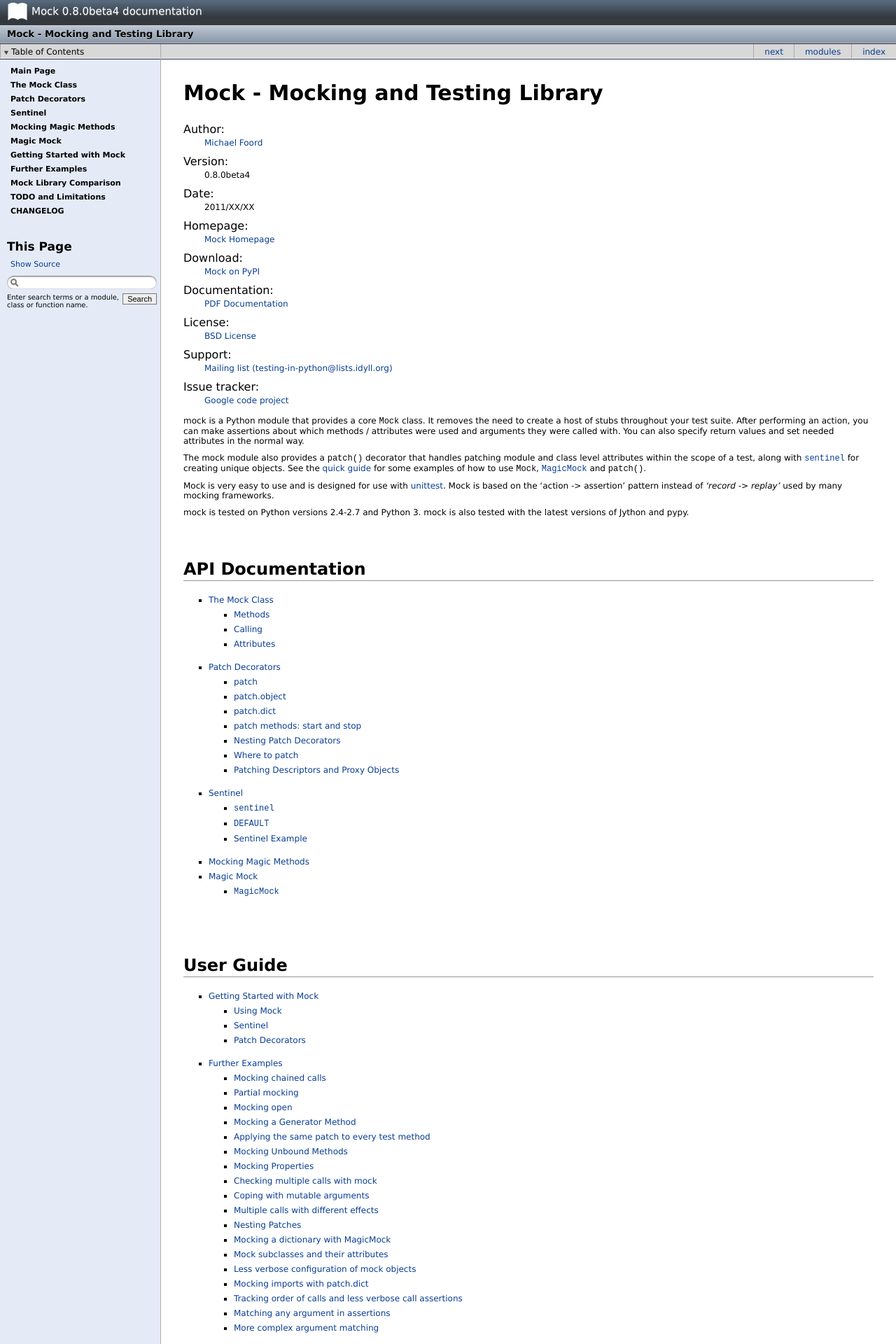
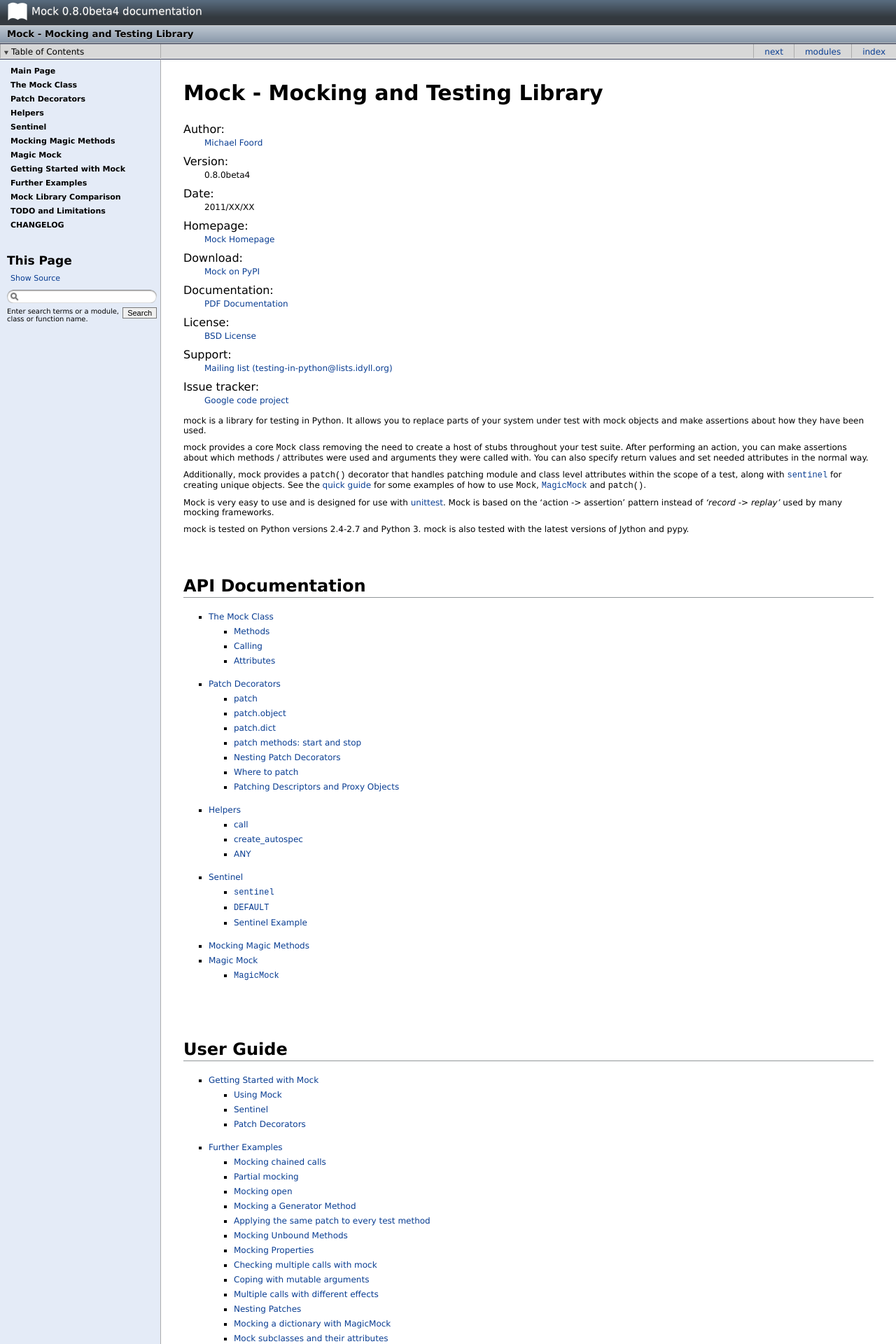
Before and after one commit to testing-cabal/mock, a Sphinx documentation site: the page built from docs/index.txt, in a window 1280 px wide. Shown: the top 1920 px of the page at 70% size. Built offline with Sphinx 7.4.7, drawn with Linux system fonts in a browser that asks for light colours; pages that are not in the unit, such as notebooks, are missing from menus; some of the changed text lies outside the part shown.

Commit message:
Documentation update and failing test for create_autospec

```diff
--- /dev/null
+++ b/docs/helpers.txt
@@ -0,0 +1,22 @@
+=========
+ Helpers
+=========
+
+.. currentmodule:: mock
+
+.. testsetup::
+
+    import sys, unittest2
+    from mock import MagicMock, Mock, patch
+
+
+call
+====
+
+create_autospec
+===============
+
+
+
+ANY
+===
--- a/docs/index.txt
+++ b/docs/index.txt
@@ -29,24 +29,29 @@
 
 .. index:: introduction
 
-mock is a Python module that provides a core :class:`Mock` class. It removes
-the need to create a host of stubs throughout your test suite. After
-performing an action, you can make assertions about which methods / attributes
-were used and arguments they were called with. You can also specify return
-values and set needed attributes in the normal way.
+mock is a library for testing in Python. It allows you to replace parts of
+your system under test with mock objects and make assertions about how they
+have been used.
 
-The mock module also provides a :func:`patch` decorator that handles
-patching module and class level attributes within the scope of a test, along
-with :const:`sentinel` for creating unique objects. See the `quick guide`_ for
-some examples of how to use :class:`Mock`, :class:`MagicMock` and :func:`patch`.
+mock provides a core :class:`Mock` class removing the need to create a host
+of stubs throughout your test suite. After performing an action, you can make
+assertions about which methods / attributes were used and arguments they were
+called with. You can also specify return values and set needed attributes in
+the normal way.
+
+Additionally, mock provides a :func:`patch` decorator that handles patching
+module and class level attributes within the scope of a test, along with
+:const:`sentinel` for creating unique objects. See the `quick guide`_ for
+some examples of how to use :class:`Mock`, :class:`MagicMock` and
+:func:`patch`.
 
 Mock is very easy to use and is designed for use with
 `unittest <http://pypi.python.org/pypi/unittest2>`_. Mock is based on
 the 'action -> assertion' pattern instead of `'record -> replay'` used by many
 mocking frameworks.
 
-mock is tested on Python versions 2.4-2.7 and Python 3. mock is also tested with
-the latest versions of Jython and pypy.
+mock is tested on Python versions 2.4-2.7 and Python 3. mock is also tested
+with the latest versions of Jython and pypy.
 
 .. testsetup::
 
@@ -70,6 +75,7 @@
 
    mock
    patch
+   helpers
    sentinel
    magicmock
    mocksignature
@@ -85,6 +91,7 @@
    examples
    compare
    changelog
+
 
 .. index:: installing
 
@@ -127,10 +134,10 @@
 Quick Guide
 ===========
 
-:class:`Mock` objects create all attributes and methods as you access them and store
-details of how they have been used. You can configure them, to specify return
-values or limit what attributes are available, and then make assertions about
-how they have been used:
+:class:`Mock` and :class:`MagicMock` objects create all attributes and
+methods as you access them and store details of how they have been used. You
+can configure them, to specify return values or limit what attributes are
+available, and then make assertions about how they have been used:
 
 .. doctest::
 
@@ -151,13 +158,16 @@
    Traceback (most recent call last):
     ...
    KeyError: 'foo'
-   >>> values = [1, 2, 3]
-   >>> def side_effect():
-   ...     return values.pop()
+   >>> values = {'a': 1, 'b': 2, 'c': 3}
+   >>> def side_effect(arg):
+   ...     return values[arg]
    ...
    >>> mock.side_effect = side_effect
+   >>> mock('a'), mock('b'), mock('c')
+   (3, 2, 1)
+   >>> mock.side_effect = [5, 4, 3, 2, 1]
    >>> mock(), mock(), mock()
-   (3, 2, 1)
+   (5, 4, 3)
 
 Mock has many other ways you can configure it and control its behaviour. For
 example the ``spec`` argument configures the mock to take its specification from
--- a/docs/patch.txt
+++ b/docs/patch.txt
@@ -280,9 +280,9 @@
 for patching to work you must ensure that you patch the name used by the system
 under test.
 
-The basic principle is that you patch where an object is *used*, which is not
-necessarily the same place as where it is defined. A couple of examples will
-help to clarify this.
+The basic principle is that you patch where an object is *looked up*, which
+is not necessarily the same place as where it is defined. A couple of
+examples will help to clarify this.
 
 Imagine we have a project that we want to test with the following structure::
 
```
Also changed, not shown: README.txt (+36 -26 lines), docs/changelog.txt (+9 -2 lines), 1 other file.
